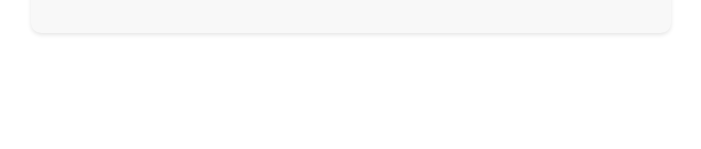
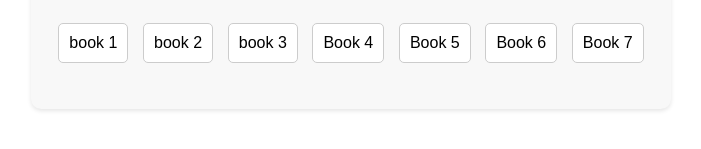
Before and after one commit to Jake-Knox/jQuery-1, a plain HTML site: page index.html in a window 1280 px wide. Shown: the part 183-332 px from the top of the page, without its empty margins (289-990 px from the left). Drawn offline with nearby package versions, Linux system fonts and the light colour scheme.

Commit message:
small change, interesting for bookshelf user arranging

```diff
--- a/index.html
+++ b/index.html
@@ -18,6 +18,15 @@
         <ul id="taskList">
             <!-- Tasks will be dynamically added here -->
         </ul>
+        <ul id="books">
+            <li>book 1</li>
+            <li>book 2</li>
+            <li>book 3</li>
+            <li>Book 4</li>
+            <li>Book 5</li>
+            <li>Book 6</li>
+            <li>Book 7</li>
+        </ul>
     </div>
     <script src="https://code.jquery.com/jquery-3.6.0.min.js"></script>
     <script src="https://code.jquery.com/ui/1.12.1/jquery-ui.min.js"></script>
--- a/script.js
+++ b/script.js
@@ -1,6 +1,6 @@
-$(document).ready(function() {
+$(document).ready(function () {
     // Task adding functionality
-    $('#taskForm').submit(function(event) {
+    $('#taskForm').submit(function (event) {
         event.preventDefault();
         var newTaskText = $('#newTask').val();
         if (newTaskText.trim() !== '') {
@@ -10,15 +10,17 @@ $(document).ready(function() {
     });
 
     // Task deleting functionality
-    $(document).on('click', '.deleteBtn', function() {
+    $(document).on('click', '.deleteBtn', function () {
         $(this).parent().remove();
     });
 
     // Task completion functionality
-    $(document).on('change', 'input[type="checkbox"]', function() {
+    $(document).on('change', 'input[type="checkbox"]', function () {
         $(this).siblings('span').toggleClass('completed');
     });
 
     // Enable drag-and-drop functionality
     $('#taskList').sortable();
+
+    $('#books').sortable();
 });
--- a/styles.css
+++ b/styles.css
@@ -62,3 +62,10 @@ li.completed {
     border-radius: 5px;
     cursor: pointer;
 }
+
+#books {
+    display: flex;
+    flex-direction: row;
+    justify-content: space-around;
+    align-items: center;
+}
```
